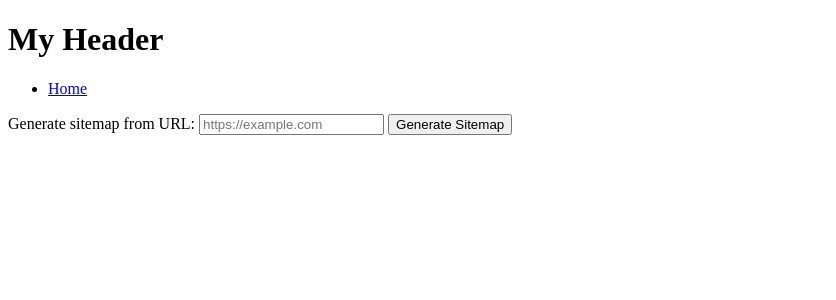
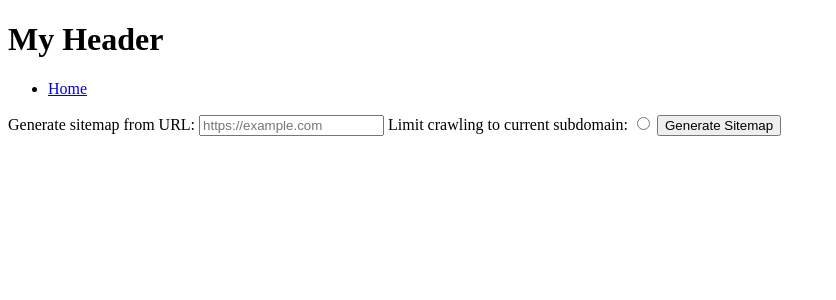
Before and after one commit to swandrn/sitemap-generator, a Flask app: page /home in a window 1280 px wide. Shown: the top 300 px of the page, without its empty margins (0-836 px from the left). Run offline with Flask 3, Linux system fonts and the light colour scheme.

Commit message:
give option to only crawl the subdomain of the given url

```diff
--- a/dashboard/templates/home.html
+++ b/dashboard/templates/home.html
@@ -18,6 +18,8 @@
         <form action="{{ url_for('generate_sitemap') }}" method="get">
             <label for="url-input">Generate sitemap from URL:</label>
             <input type="text" name="url" id="url-input" placeholder="https://example.com">
+            <label for="subdomain-radio">Limit crawling to current subdomain:</label>
+            <input type="radio" name="subdomain_only" id="subdomain-radio" value="true">
             <input type="submit" value="Generate Sitemap">
         </form>
     </main>
```
